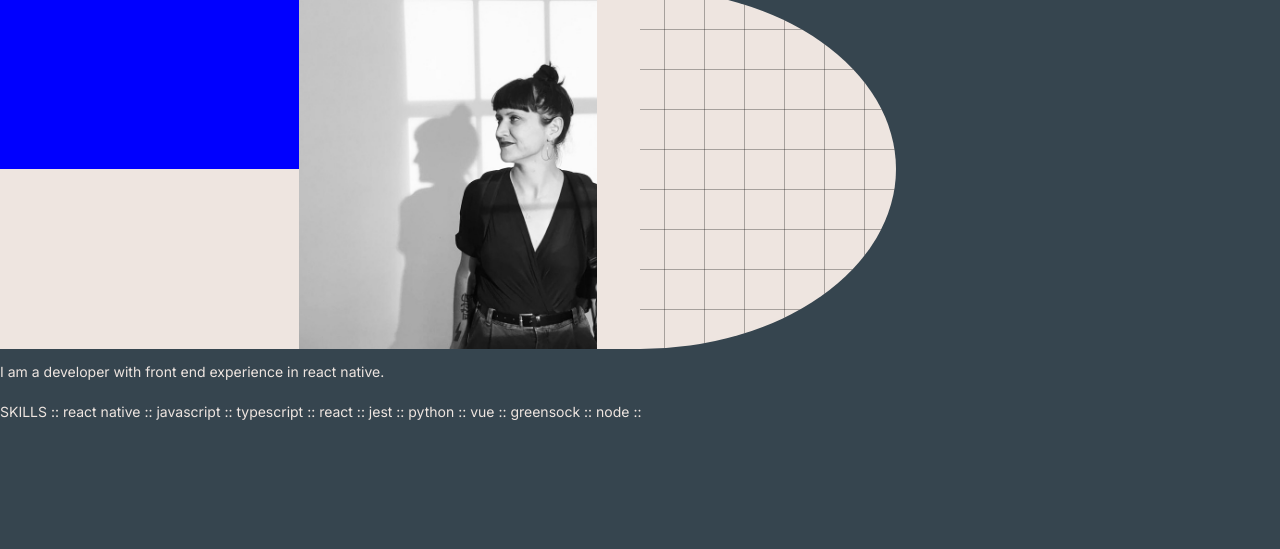
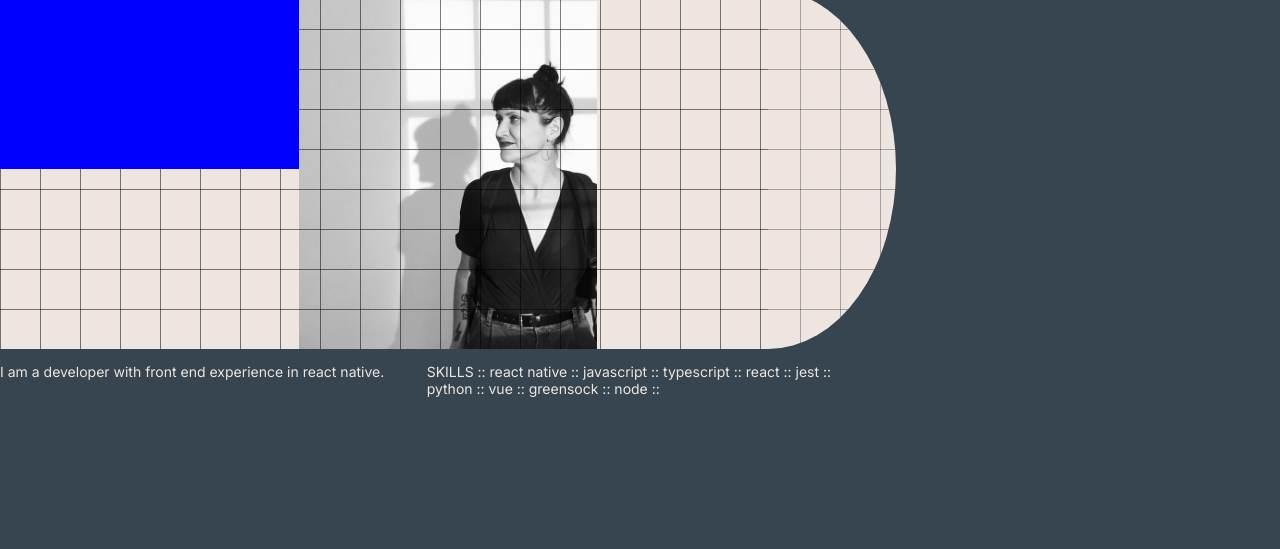
Before and after one commit to AmyCox/AmyCoxPortfolio, a plain HTML site: page src/index.html in a window 1280 px wide. Shown: the part 251-800 px from the top of the page. Drawn offline with Linux system fonts and the light colour scheme.

Commit message:
added grid squares to container wide

```diff
--- a/src/css/main.css
+++ b/src/css/main.css
@@ -24,13 +24,12 @@ body {
 
 h1 {
   font-size: 3.8rem;
-  margin: 0;
+  margin-left: 5%;
   font-family: "Anton", sans-serif;
   font-weight: 900;
   font-style: normal;
   color: var(--color-secondary);
   letter-spacing: 0.03em; /* Adjust the value as needed */
-
 }
 
 /* Base styles for mobile first */
@@ -489,10 +488,41 @@ h1 {
       "sticker1 image2 sticker3"
       "sticker4 image2 sticker6";
   }
+  .container__wide::before,
+  .container__wide::after {
+    content: "";
+    position: absolute;
+    top: 0;
+    left: 0;
+    width: 100%;
+    height: 100%;
+    pointer-events: none;
+    z-index: 2;
+  }
+  .container__wide::before {
+    z-index: 1; /* Ensure it's above the curved-corner divs */
+    background-image: linear-gradient(
+        to right,
+        rgba(0, 0, 0, 0.3) 1px,
+        transparent 1px
+      ),
+      linear-gradient(to bottom, rgba(0, 0, 0, 0.3) 1px, transparent 1px);
+    background-size: 40px 40px; /* Adjust the size of the grid squares */
+  }
+
+  .container__wide::after {
+    z-index: 1; /* Ensure it's above the curved-corner divs */
+    background-image: linear-gradient(
+        to right,
+        rgba(0, 0, 0, 0.3) 1px,
+        transparent 1px
+      ),
+      linear-gradient(to bottom, rgba(0, 0, 0, 0.3) 1px, transparent 1px);
+    background-size: 40px 40px; /* Adjust the size of the grid squares */
+  }
   .sticker1 {
     grid-area: sticker1;
     position: relative;
-    z-index: 1000;
 
     width: 100%;
     background-color: blue;
@@ -518,10 +548,9 @@ h1 {
       "year title menu"
       "position position position"
       "works works works"
-      "description description description"
-      "skills2 skills2 skills2";
+      "description skills2 ....";
 
-    grid-template-rows: 5% 25% 35% 5% 5%;
+    grid-template-rows: 5% 25% 35% 5%;
     position: relative;
     min-height: 100vh;
     width: 100%;
@@ -574,20 +603,19 @@ h1 {
   }
 }
 
-@media screen and (min-width:1075px) {
+@media screen and (min-width: 1075px) {
   h1 {
     font-size: 1.8em;
-  margin-left:  5%;
+    margin-left: 5%;
   }
   .container {
     grid-template-areas:
       "year title menu"
       "position position position"
       "works works works"
-    "description description description"
-    "skills2 skills2 skills2";
+      "description skills2 ....";
 
-  grid-template-rows: 5% 25% 45% 5% 5%;
+    grid-template-rows: 5% 25% 45% 5%;
     position: relative;
     min-height: 100vh;
     width: 100%;
@@ -612,7 +640,7 @@ h1 {
   #curved-corner-bottomright,
   #curved-corner-topleft,
   #curved-corner-topright {
-  width: 20vw;
+    width: 10vw;
     overflow: hidden;
     position: relative;
   }
```
Lines whose indentation alone changed are shown as unchanged.
